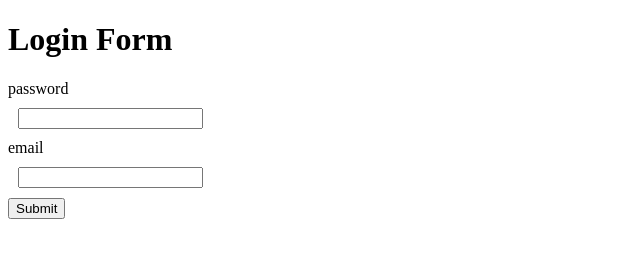
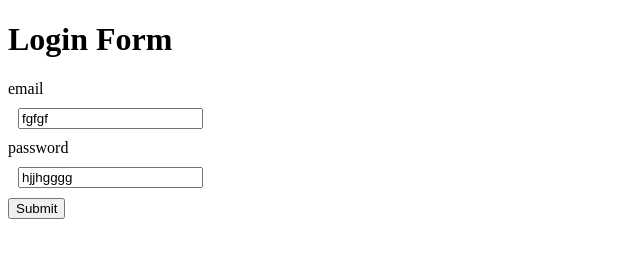
Before and after one commit to Mwimar/basic-vue, a plain HTML site: page index.html in a window 1280 px wide. Shown: the whole page, without its empty margins (0-640 px from the left). Drawn offline with nearby package versions, Linux system fonts and the light colour scheme.

Commit message:
model values

```diff
--- a/index.html
+++ b/index.html
@@ -53,8 +53,8 @@
         template: `
         <form @submit.prevent='handleSubmit'>
           <h1>{{title}}</h1>
-          <custom-input type="email" v-model="email" :label="passwordLabel"/>
-          <custom-input type="password" v-model="password" v-bind:label="emailLabel"/>
+          <custom-input  v-model="email" :label="emailLabel"/>
+          <custom-input  v-model="password" v-bind:label="passwordLabel"/>
           <button>Submit</button>
           </form>
 
@@ -63,8 +63,8 @@
         data() {
           return {
             title: "Login Form",
-            email: "",
-            password: "",
+            email: "fgfgf",
+            password: "hjjhgggg",
             emailLabel: "email",
             passwordLabel: "password",
           };
@@ -84,12 +84,20 @@
           <input type="text" v-model="inputValue">
         </label>
         `,
-        props: ["label"],
-        data() {
-          return {
-            inputValue: "",
-          };
+        props: ["label", "modelValue"],
+        computed: {
+          inputValue: {
+            get() {
+              return this.modelValue;
+            },
+            set() {},
+          },
         },
+        // data() {
+        //   return {
+        //     inputValue: "",
+        //   };
+        // },
       });
       app.mount("#app");
     </script>
```
